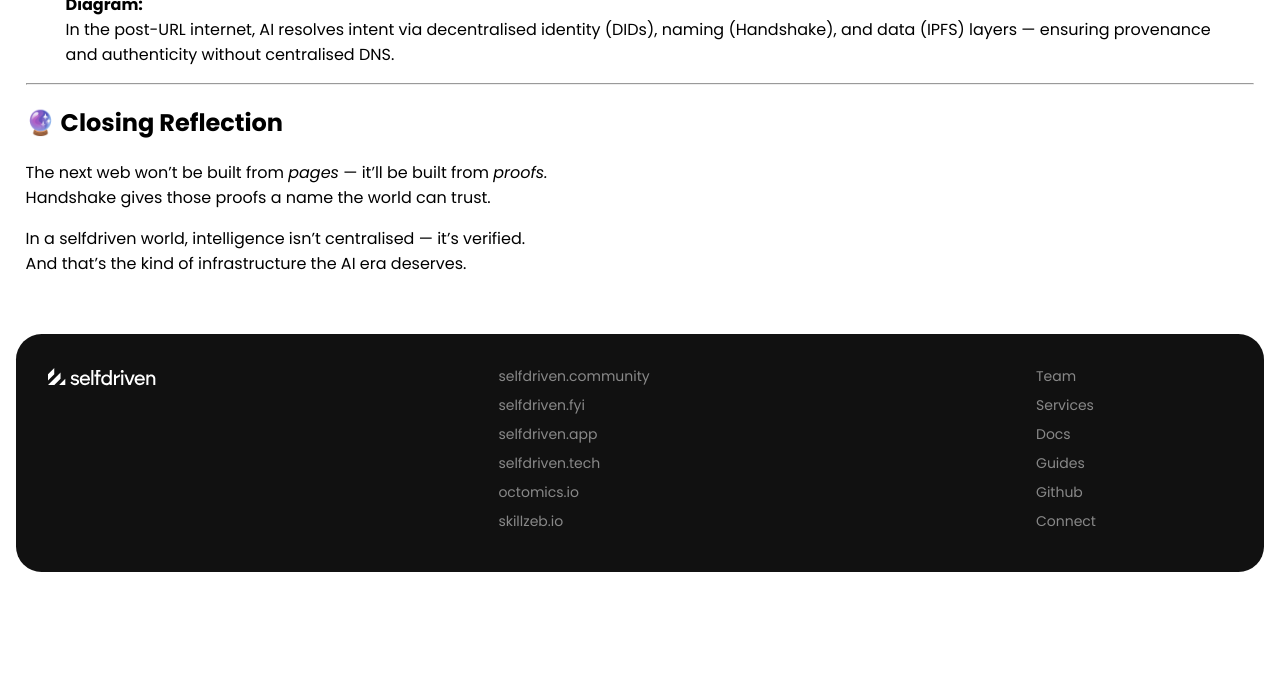
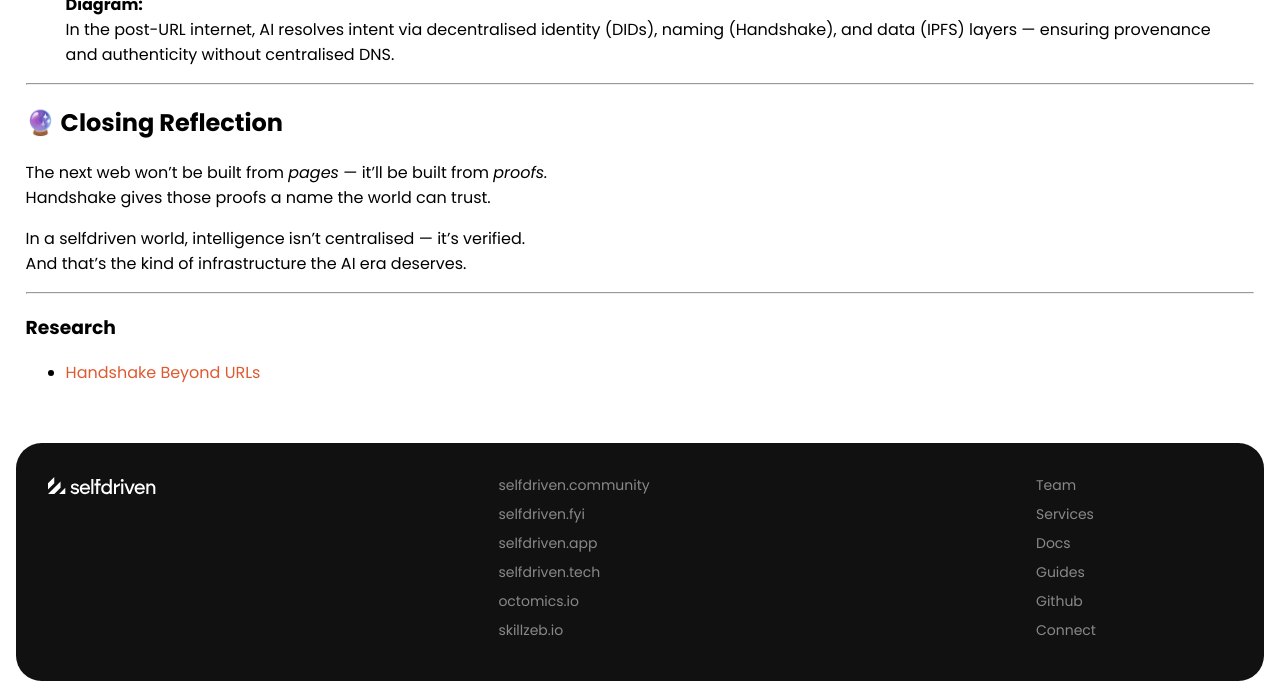
Before and after one commit to selfdriven-foundation/selfdriven-network, a Jekyll site: the page built from docs/pages/infra-interface-research-beyond-urls.md, in a window 1280 px wide and 900 px high, scrolled down 3495 px, cut to the strip 203-900 px from the top of the window. Built offline with Jekyll 4.4.1, drawn with Linux system fonts in a browser that asks for light colours; before the commit the page ends 4286 px from its top, so only the background shows below that.

Commit message:
beyond urls

```diff
--- a/docs/pages/infra-interface-research-beyond-urls.md
+++ b/docs/pages/infra-interface-research-beyond-urls.md
@@ -162,3 +162,9 @@ Handshake gives those proofs a name the world can trust.
 
 In a selfdriven world, intelligence isn’t centralised — it’s verified.
 And that’s the kind of infrastructure the AI era deserves.
+
+---
+
+### Research
+
+- [Handshake Beyond URLs](/infra-interface/research/handshake-beyond-urls/)
```
Also changed, not shown: docs/pages/infra-interface-handshake.md (+2 -0 lines).
